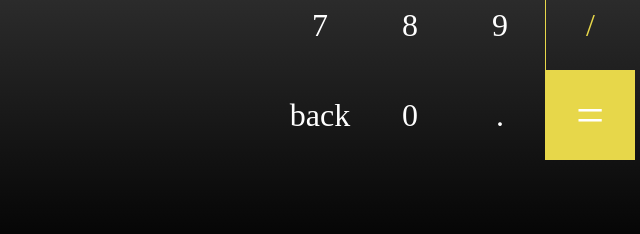
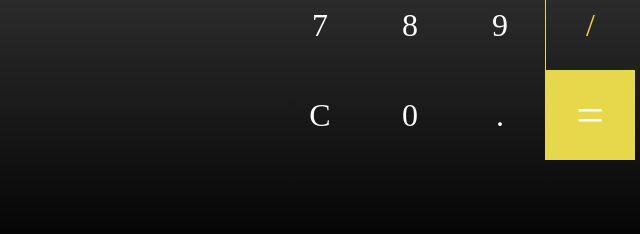
Before and after one commit to joao-luis-l/Calculadora-Padr-o, a plain HTML site: page calculadora/index.html in a window 1280 px wide. Shown: the part 530-764 px from the top of the page, 215-855 px from the left. Drawn offline with Linux system fonts and the light colour scheme.

Commit message:
Update index.html

```diff
--- a/calculadora/index.html
+++ b/calculadora/index.html
@@ -35,7 +35,7 @@
        <button class = "button white " onclick= "appendNumber('8')">8</button>
        <button class = "button white " onclick= "appendNumber('9')">9</button>
        <button class = "button yellow " onclick = "appendOperator('/')">/</button>
-       <button class = "button white" onclick="back()">back</button>
+       <button class = "button white" onclick="back()">C</button>
        <button class = "button white " onclick= "appendNumber('0')">0</button>
        <button class = "button white " onclick = "appendOperator('.')">.</button>
        <button class = "button white igual" onclick="calculate()">=</button>
```
